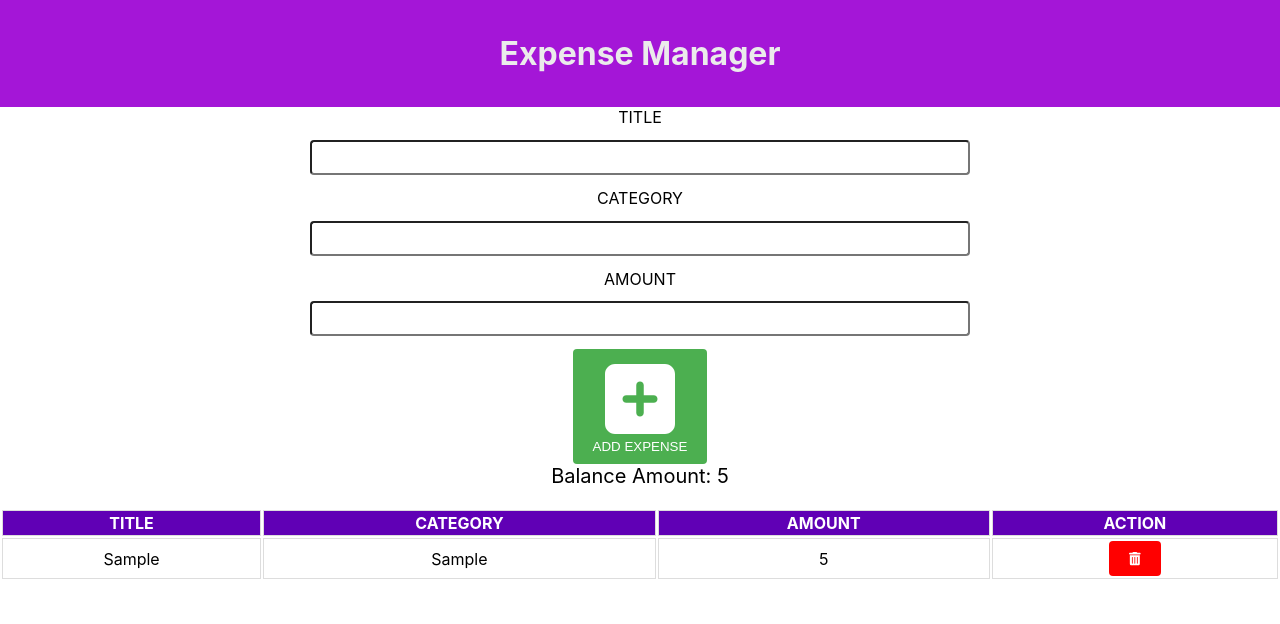
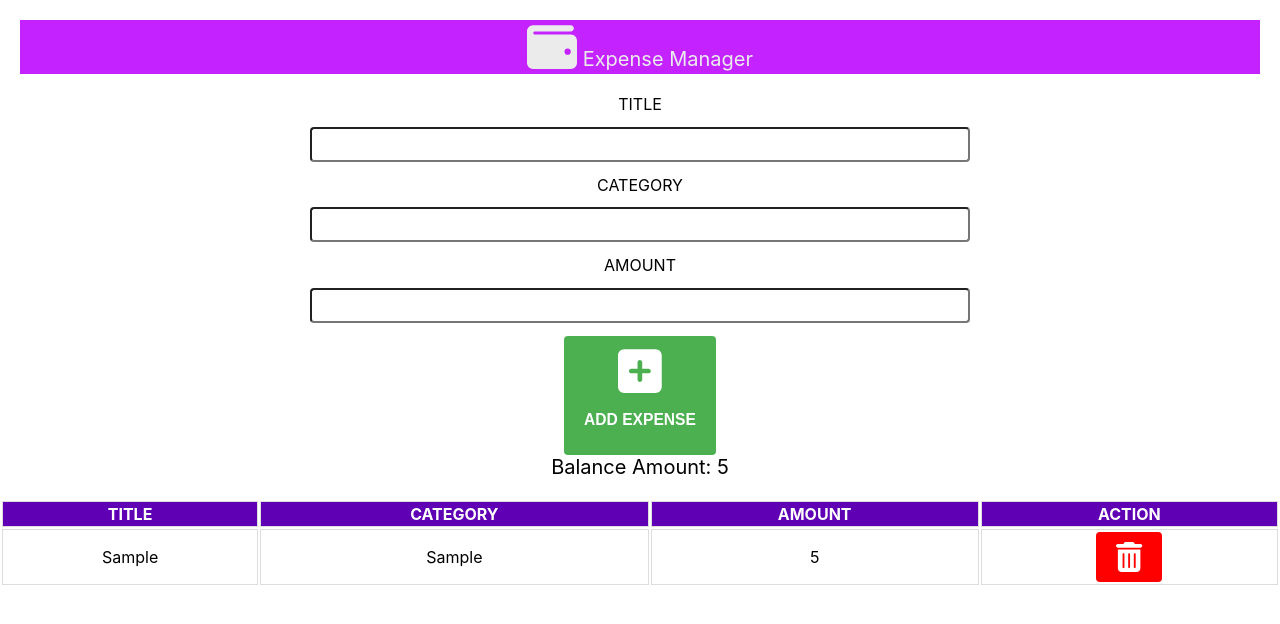
Before and after one commit to joey2310/Expense_Calculator_Project, a React (Create React App) app: page / in a window 1280 px wide. Both pictures are taken after typing "Sample", "Sample", "5" into the empty fields and a click on the button "ADD EXPENSE". Shown: the top 624 px of the page. Built offline with nearby package versions, Linux system fonts and the light colour scheme.

Commit message:
Added Icon

```diff
--- a/src/App.css
+++ b/src/App.css
@@ -5,8 +5,11 @@
 
 .App-header{
   color: rgb(235, 235, 235);
-  background-color: rgb(164, 22, 215);
-  padding: 1%;
+  background-color: rgb(196, 34, 255);
+  padding: 2px;
+  font-size: 20px;
+  margin: 20px;
+
 }
 
 .form{
@@ -73,5 +76,14 @@ th{
 
 .addbtn{
   color: white;
-  font-size: 80px;
+  font-size: 50px;
 }
+
+.deltbtn{
+  color: white;
+  font-size: 30px;
+}
+
+.walleticon{
+  font-size: 50px;
+}
--- a/src/App.js
+++ b/src/App.js
@@ -49,7 +49,7 @@ return(
         <input type='number'value={amount} onChange={(e) => setAmount(e.target.value)}/>
         </div>
       <button type='submit'><FontAwesomeIcon className='addbtn' icon={['fas', 'fa-square-plus']} />
-      <br></br>ADD EXPENSE</button>
+      <br></br><h3>ADD EXPENSE</h3></button>
       </form>
 )
 }
@@ -70,7 +70,7 @@ function App() {
   return (
     <div className="App">
       <header className="App-header">
-        <h1>Expense Manager</h1>
+        <FontAwesomeIcon className='walleticon' icon={['fas', 'fa-wallet']} /> Expense Manager
       </header>
       <ExpenseForm onAddExpense={addExpense}/>
       <div className='banceamt'>Balance Amount: {totalAmount}</div>
@@ -90,7 +90,7 @@ function App() {
           <td>{expense.title}</td>
           <td>{expense.category}</td>
           <td>{expense.amount}</td>
-          <td><button className='delete-btn' onClick={() =>deleteExpense(expense.id)}><FontAwesomeIcon icon={['fas', 'fa-trash-can']} /></button></td>
+          <td><button className='delete-btn' onClick={() =>deleteExpense(expense.id)}><FontAwesomeIcon className='deltbtn' icon={['fas', 'fa-trash-can']} /></button></td>
         </tr>
         )}
       </tbody>
```
